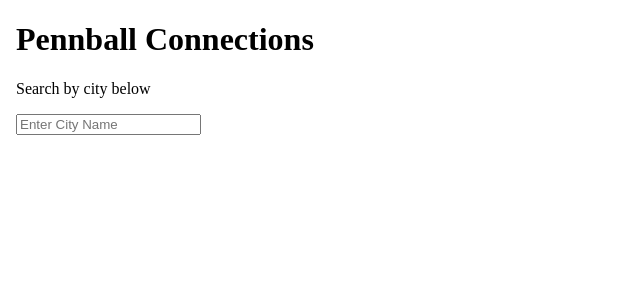
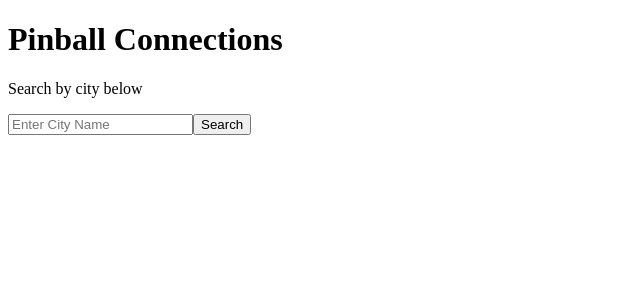
Before and after one commit to CodeMeister362/pinball-connection, a React (Create React App) app: page /1 in a window 1280 px wide. Shown: the top 300 px of the page, without its empty margins (0-640 px from the left). Built offline with nearby package versions, Linux system fonts and the light colour scheme.

Commit message:
Adds successfull GET request and updates state

```diff
--- a/src/Components/input/Input.js
+++ b/src/Components/Form/Form.js
@@ -1,9 +1,9 @@
 import React from 'react'
-import './Input.css'
+import './Form.css'
 
 class Input extends React.Component {
-	constructor() {
-		super()
+	constructor(props) {
+		super(props)
 		this.state = {
 			cityInput: "",
 		}
@@ -15,9 +15,8 @@ class Input extends React.Component {
 
 	searchCity = (event) => {
 		event.preventDefault()
-		const cityName = {
-			...this.state
-		}
+		const cityName = this.state.cityInput
+		this.props.getLocations(cityName)
 		this.clearInput()
 	}
 
@@ -36,7 +35,7 @@ class Input extends React.Component {
 					value={this.state.cityInput}
 					onChange={event => this.handleChange(event)}
 				/>
-				{/* <button onClick={}> Search </button> */}
+				<button onClick={event => this.searchCity(event)}> Search </button>
 			</form>
 		)
 	}
--- a/src/Components/Header/Header.js
+++ b/src/Components/Header/Header.js
@@ -4,7 +4,7 @@ import './Header.css'
 const Header = () => {
 	return (
 		<div>
-			<h1>Pennball Connections</h1>
+			<h1>Pinball Connections</h1>
 		</div>
 	)
 }
--- a/src/Components/app/App.js
+++ b/src/Components/app/App.js
@@ -4,46 +4,39 @@ import getLocationData from '../../apiCalls'
 import mockData from '../../MockData/mockData'
 import Results from '../Results/Results'
 import Location from '../Location/Location'
-import Input from '../input/Input'
+import Form from '../Form/Form'
 import Header from '../Header/Header'
 
 class App extends React.Component {
 	constructor() {
 		super()
 		this.state = {
-			machineLocations: [mockData],
+			machineLocations: [],
 			error: ""
 		}
 	}
 
-	componentDidMount = () => {
-		// getLocationData("bend")
-		// .then(data => {
-		// 	this.setState({ machineLocations: data.locations })
-		// })
-		// .catch(error => this.setState({ error: error.message }))
+	getLocations = (cityName) => {
+		getLocationData(cityName)
+		.then(data => {
+			this.setState({ machineLocations: data.locations })
+		})
+		.catch(error => this.setState({ error: error.message }))
 	}
 
-	searchCity = () => {
-
-	}
-
-	handleChange = (event) => {
-		event.target.name = 'city'
-	}
 
 	render() {
 		return(
-			<body>
+			<main>
 				<Header />
 				{this.state.error !== "" ? <h1>Whoops something went wrong: {`${this.state.error}`}</h1> :
 				<div>
-					<Input />
+					<Form getLocations={this.getLocations}/>
 					<Results />
 					<Location />
 				</div>
 				}
-			</body>
+			</main>
 		)
 	}
 }
--- a/src/apiCalls.js
+++ b/src/apiCalls.js
@@ -1,5 +1,7 @@
 const getLocationData = (location) => {
-	return fetch (`https://pinballmap.com/api/v1/region/${location}/locations.json;no_details=1`)
+	return fetch (`https://pinballmap.com/api/v1/region/${location}/locations.json;no_details=1`, {
+		method: 'GET'
+	})
 	.then(response => {
 		if(!response.ok) {
 			throw new Error(`${response.status}`)
```
Also changed, not shown: src/Components/Form/Form.css (added).
